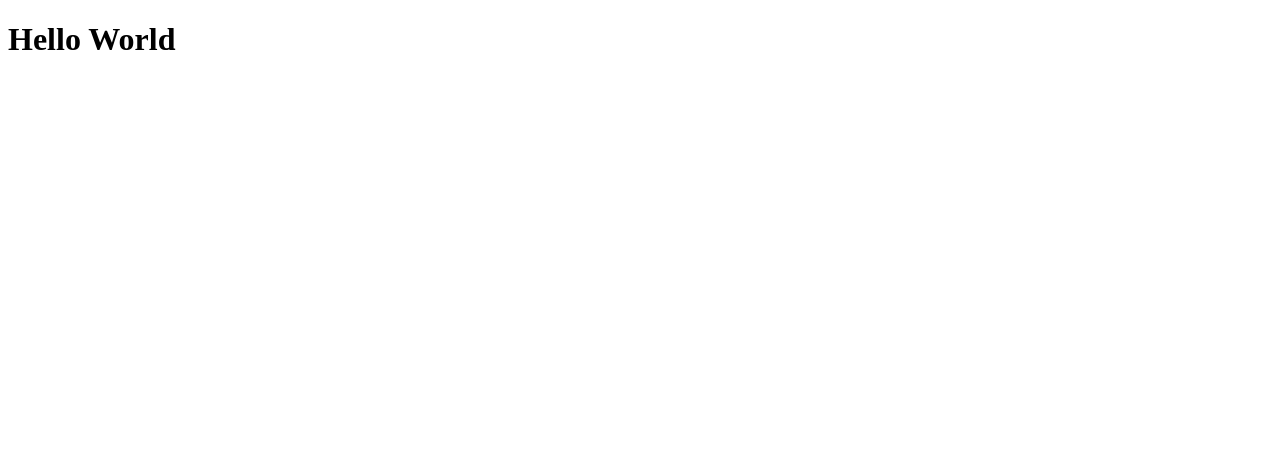
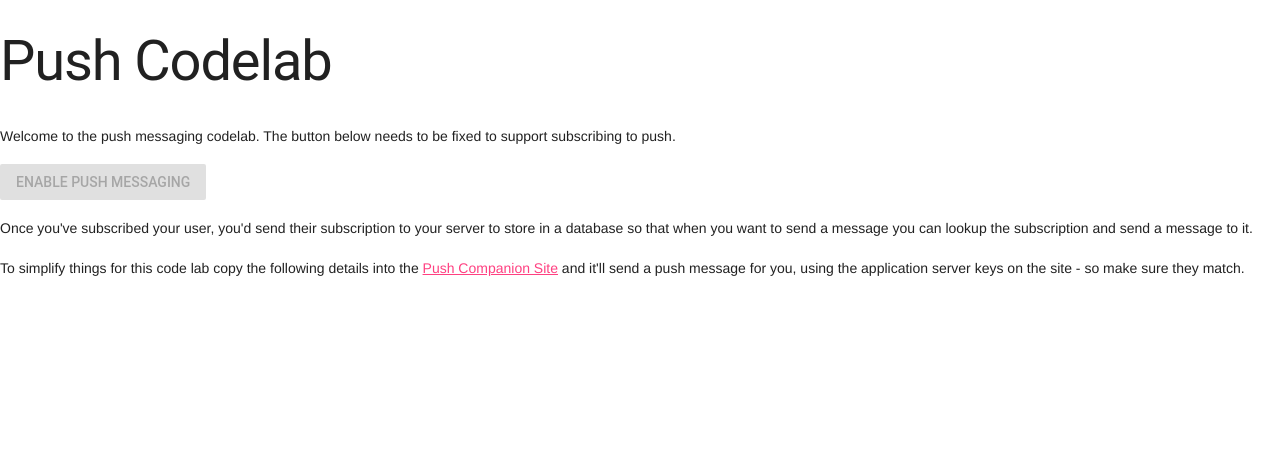
Before and after one commit to RedYaafte/test-web-push, a Django app: page / in a window 1280 px wide. Before the commit the part shown is almost empty. Shown: the top 475 px of the page. Before the commit the page ends 50 px from the top, so only its background shows below. Run offline with Django 3.2, Linux system fonts and the light colour scheme; some libraries are stand-ins or nearby versions.

Commit message:
Modify index.html

```diff
--- a/templates/index.html
+++ b/templates/index.html
@@ -4,42 +4,56 @@
     <meta charset="UTF-8" />
     <meta name="viewport" content="width=device-width, initial-scale=1.0" />
     <meta http-equiv="X-UA-Compatible" content="ie=edge" />
-    <title>Document</title>
+    <title>Test</title>
+    {% load static %}
+    <link
+      rel="stylesheet"
+      href="https://fonts.googleapis.com/icon?family=Material+Icons"
+    />
+    <link
+      rel="stylesheet"
+      href="https://code.getmdl.io/1.2.1/material.indigo-pink.min.css"
+    />
+    <script defer src="https://code.getmdl.io/1.2.1/material.min.js"></script>
   </head>
   <body>
-    <h1>Hello World</h1>
+    <header>
+      <h1>Push Codelab</h1>
+    </header>
 
-    <script>
-      this.onpush = function(event) {
-        console.log(event.data);
-        // From here we can write the data to IndexedDB, send it to any open
-        // windows, display a notification, etc.
-      };
+    <main>
+      <p>
+        Welcome to the push messaging codelab. The button below needs to be
+        fixed to support subscribing to push.
+      </p>
+      <p>
+        <button
+          disabled
+          class="js-push-btn mdl-button mdl-js-button mdl-button--raised mdl-js-ripple-effect"
+        >
+          Enable Push Messaging
+        </button>
+      </p>
+      <section
+        class="subscription-details js-subscription-details is-invisible"
+      >
+        <p>
+          Once you've subscribed your user, you'd send their subscription to
+          your server to store in a database so that when you want to send a
+          message you can lookup the subscription and send a message to it.
+        </p>
+        <p>
+          To simplify things for this code lab copy the following details into
+          the
+          <a href="https://web-push-codelab.glitch.me/">Push Companion Site</a>
+          and it'll send a push message for you, using the application server
+          keys on the site - so make sure they match.
+        </p>
+        <pre><code class="js-subscription-json"></code></pre>
+      </section>
+    </main>
 
-      navigator.serviceWorker.register("/static/serviceworker.js");
-
-      // Use serviceWorker.ready to ensure that you can subscribe for push
-      navigator.serviceWorker.ready.then(function(serviceWorkerRegistration) {
-        var options = {
-          userVisibleOnly: true,
-          applicationServerKey: applicationServerKey
-        };
-        serviceWorkerRegistration.pushManager.subscribe(options).then(
-          function(pushSubscription) {
-            console.log(pushSubscription.endpoint);
-            // The push subscription details needed by the application
-            // server are now available, and can be sent to it using,
-            // for example, an XMLHttpRequest.
-          },
-          function(error) {
-            // During development it often helps to log errors to the
-            // console. In a production environment it might make sense to
-            // also report information about errors back to the
-            // application server.
-            console.log(error);
-          }
-        );
-      });
-    </script>
+    <script src="{% static 'main.js' %}"></script>
+    <script src="https://code.getmdl.io/1.2.1/material.min.js"></script>
   </body>
 </html>
```
